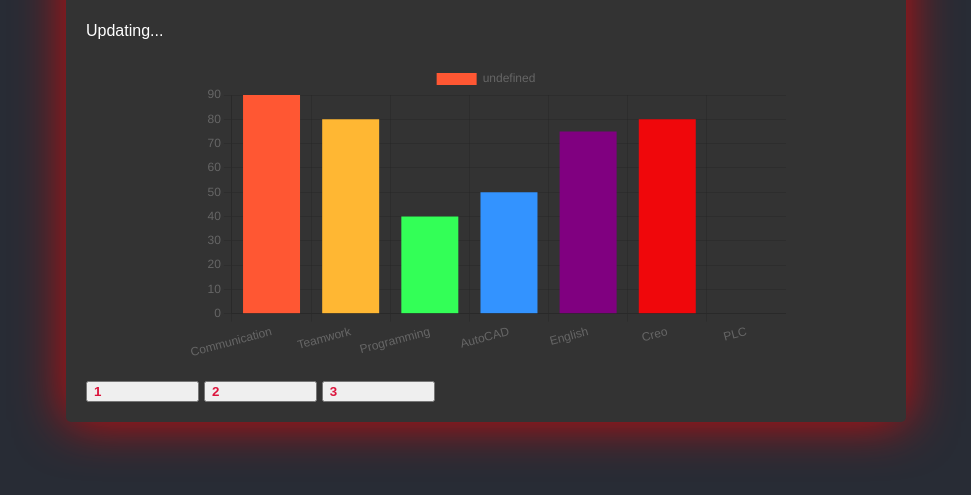
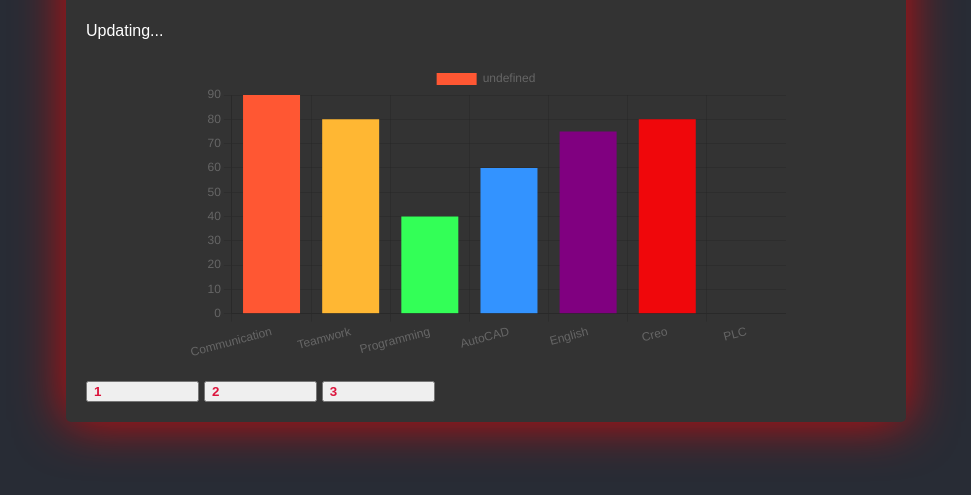
Before and after one commit to nguyenhuunamteo/project1, a plain HTML site: page Trang2.html in a window 1280 px wide. Shown: the part 101-596 px from the top of the page, without its empty margins (154-1125 px from the left). Drawn offline with nearby package versions, Linux system fonts and the light colour scheme.

Commit message:
Update Trang2.html

```diff
--- a/Trang2.html
+++ b/Trang2.html
@@ -93,7 +93,7 @@
             labels: ['Communication', 'Teamwork', 'Programming', 'AutoCAD', 'English', 'Creo', 'PLC'],
             datasets: [
                 {
-                    data: [90, 80, 40, 50, 75, 80],
+                    data: [90, 80, 40, 60, 75, 80],
                     backgroundColor: ['#ff5733', '#ffb733', '#33ff57', '#3393ff', '#800080', '#f0070b'],
                 },
             ],
```
